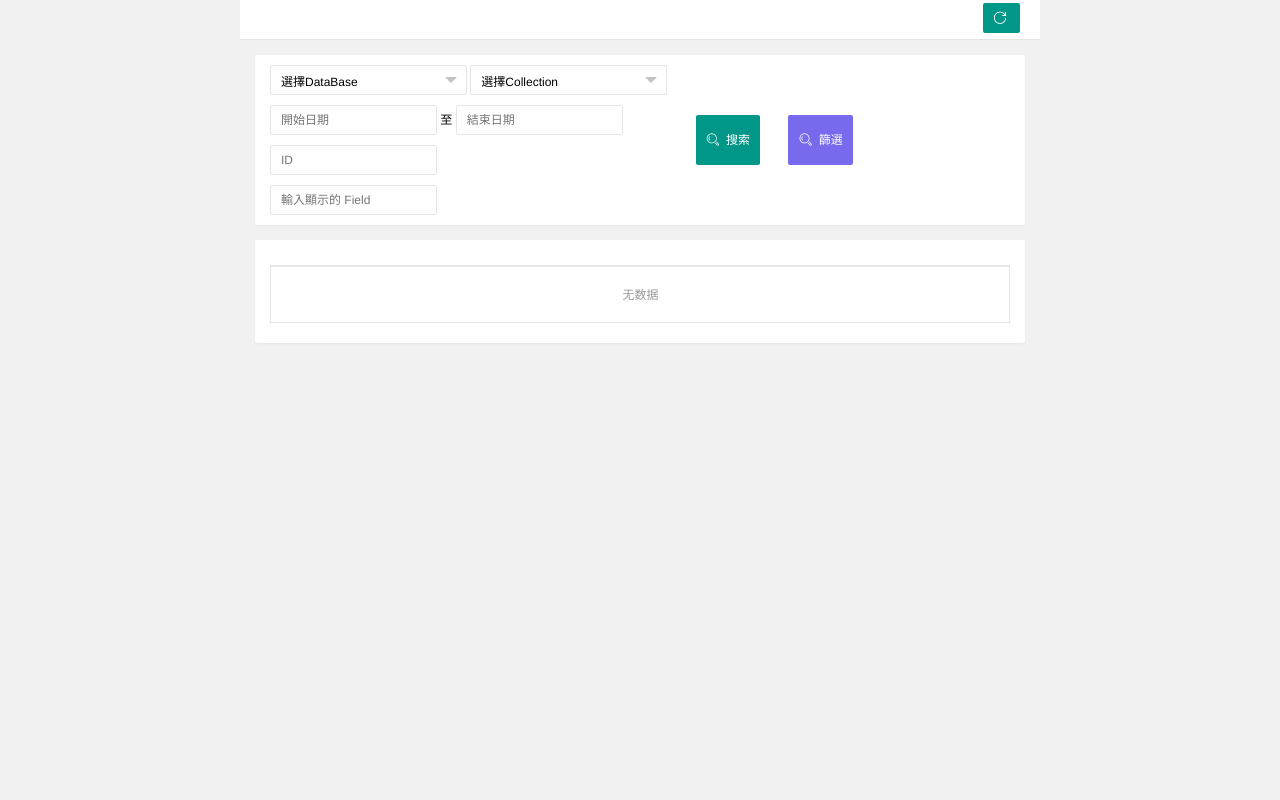
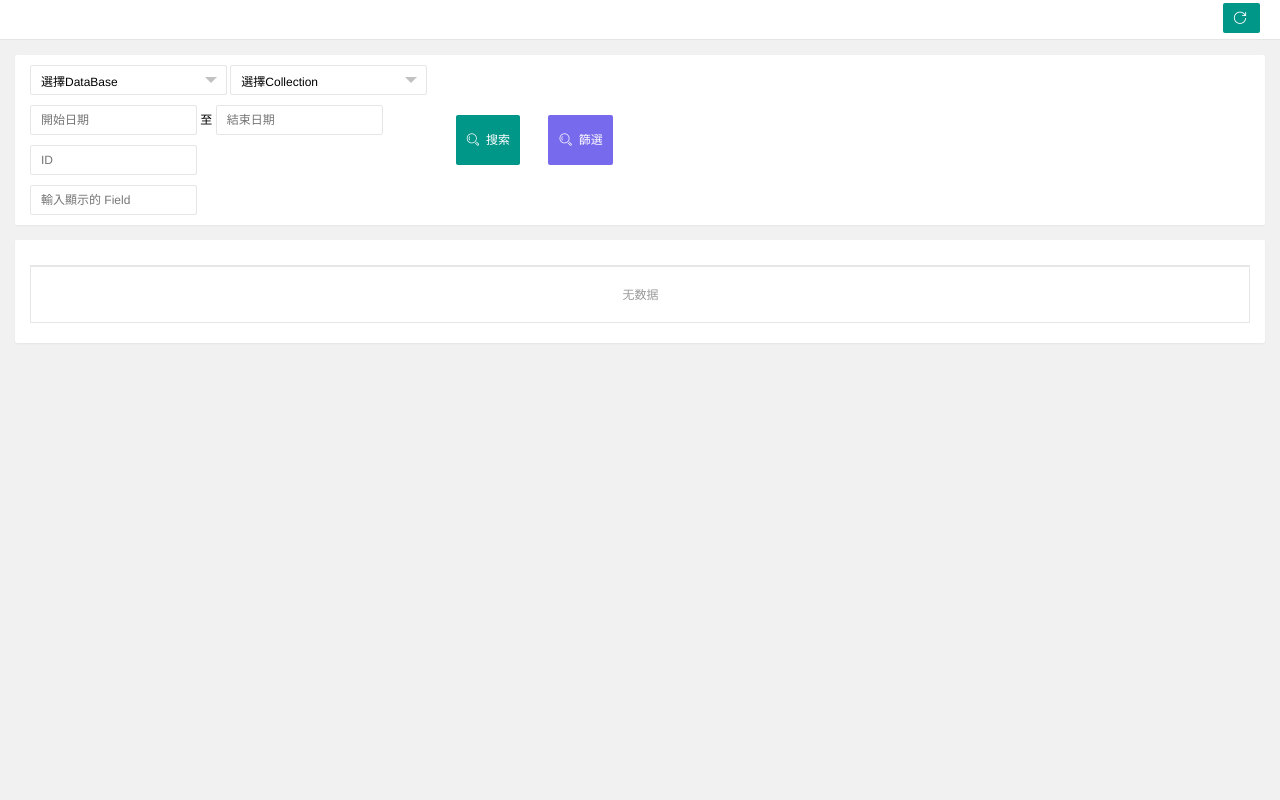
Before and after one commit to MoJeffrey/Python_MongoMonitor, a Flask app: page / in a window 1280 px wide. Run offline with Flask 2, Linux system fonts and the light colour scheme; data that the repository does not hold is empty; parts of the project's set-up code (start-up, migrations or seed data) failed here and were passed over.

Commit message:
更新显示

```diff
--- a/templates/List.html
+++ b/templates/List.html
@@ -28,7 +28,7 @@
             }
 
             .Main {
-                width: 800px;
+                width: 100%;
                 margin: auto;
                 display: block;
             }
```
